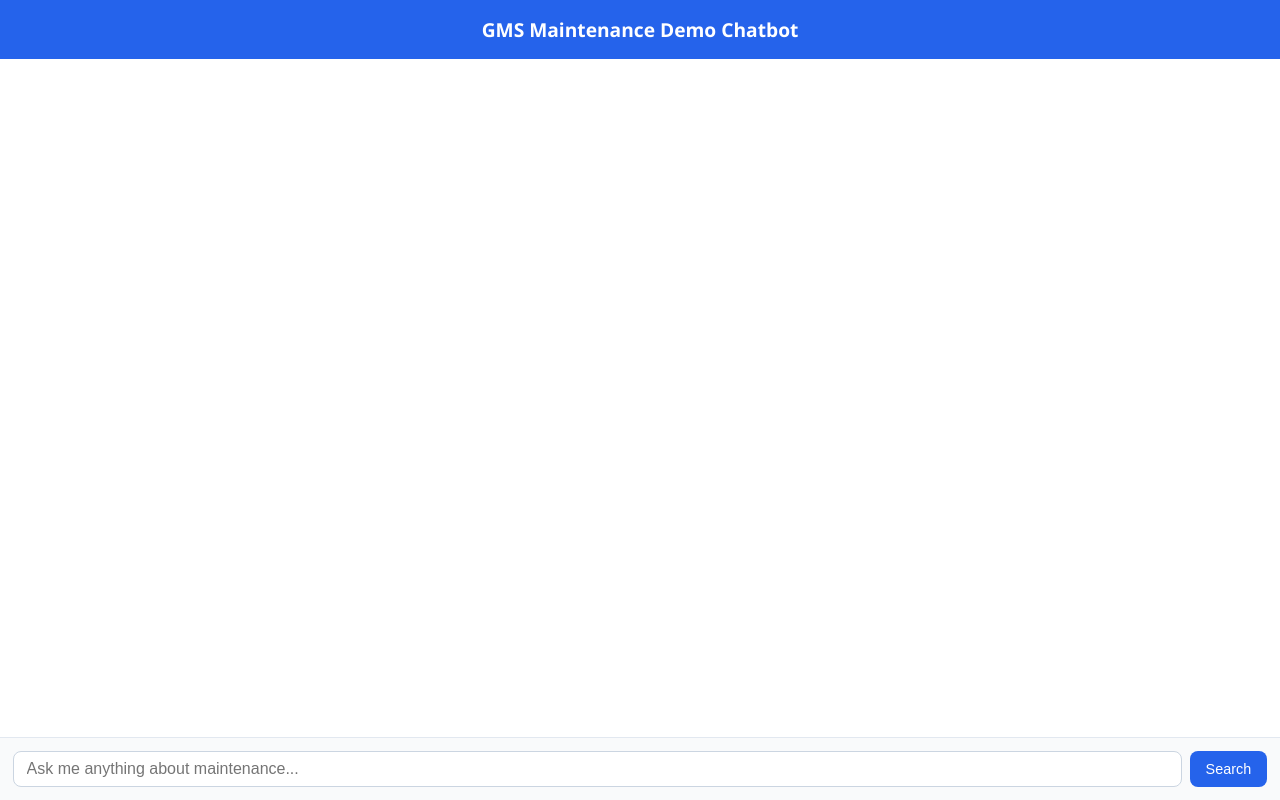
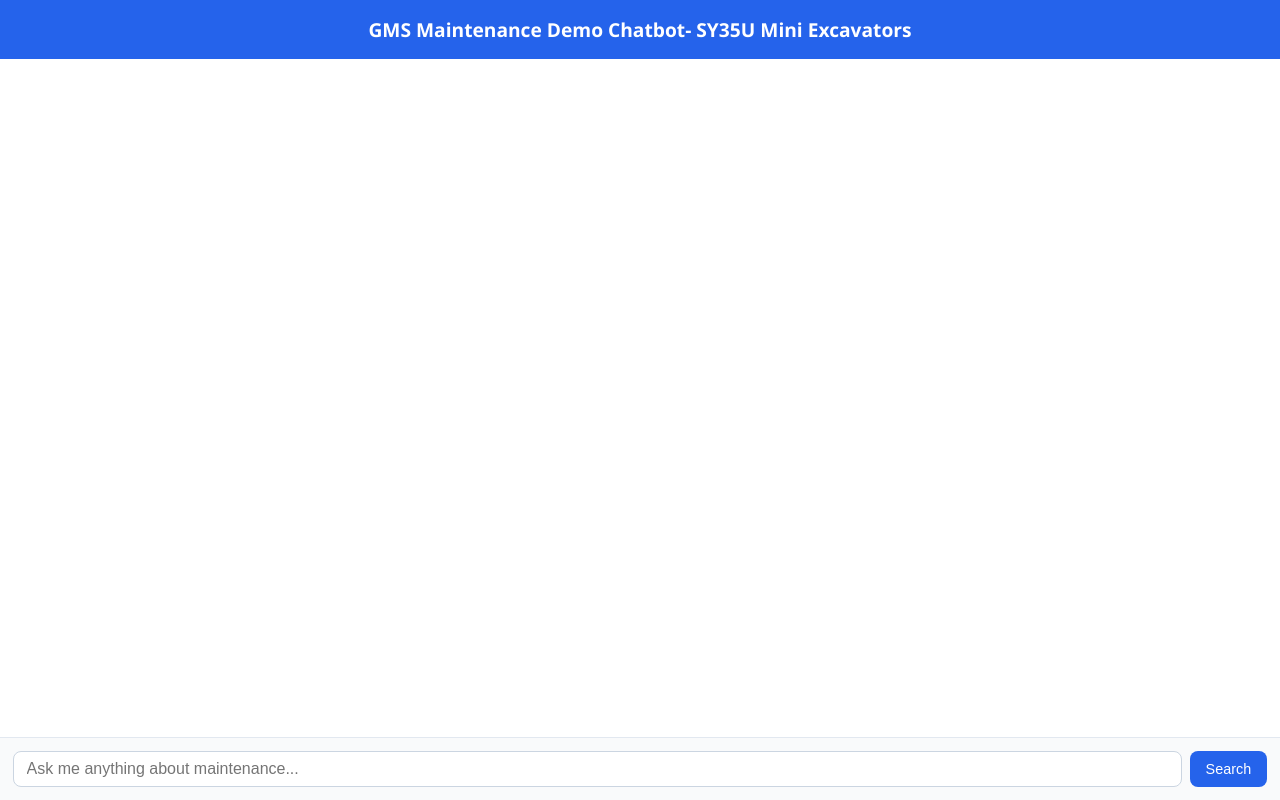
Before and after one commit to MrRobot373/CHATBOT-GMS, a Flask app: page / in a window 1280 px wide. Run offline with Flask 3, Linux system fonts and the light colour scheme.

Commit message:
Update index.html

```diff
--- a/templates/index.html
+++ b/templates/index.html
@@ -107,7 +107,7 @@
 <body>
 
 <div class="chat-container">
-  <div class="chat-header">GMS Maintenance Demo Chatbot</div>
+  <div class="chat-header">GMS Maintenance Demo Chatbot- SY35U Mini Excavators</div>
   <div class="chat-messages" id="chatMessages"></div>
   <div class="chat-input">
     <input type="text" id="queryInput" placeholder="Ask me anything about maintenance..." onkeypress="handleKeyPress(event)" />
```
